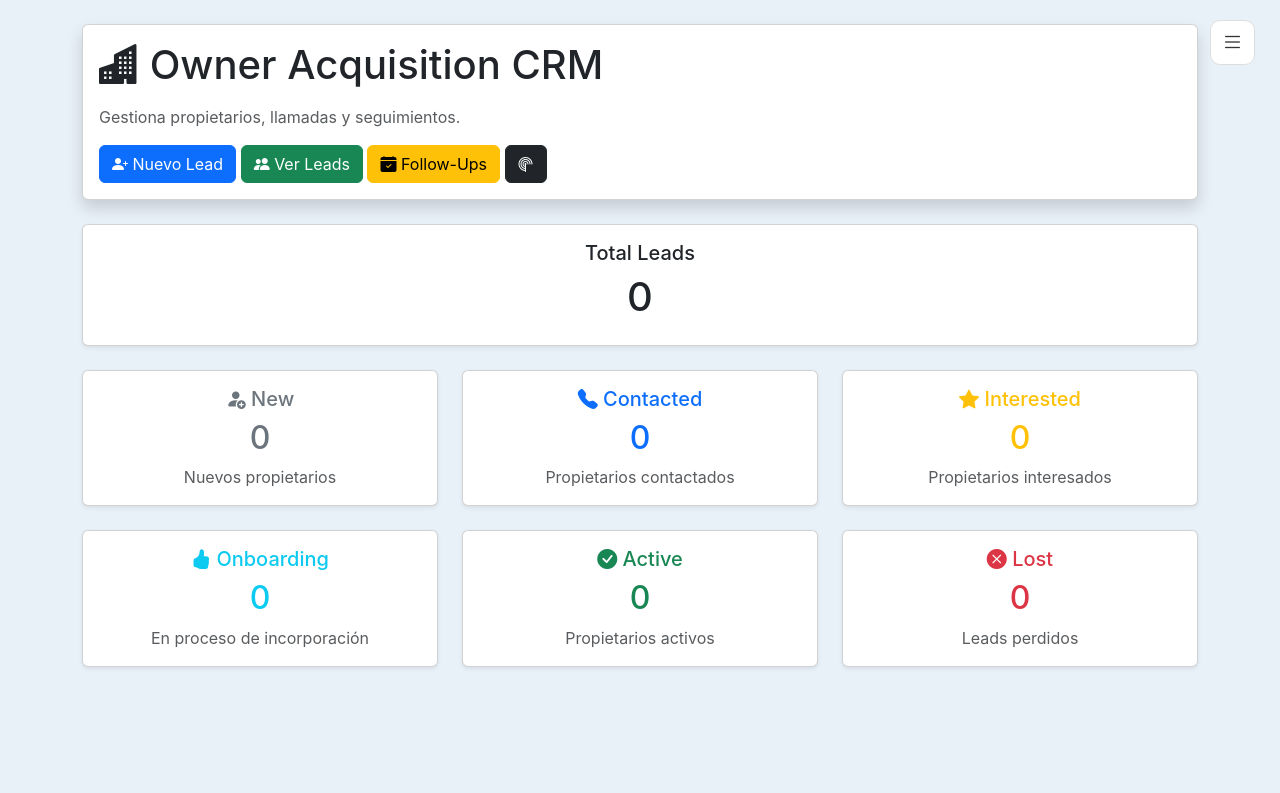
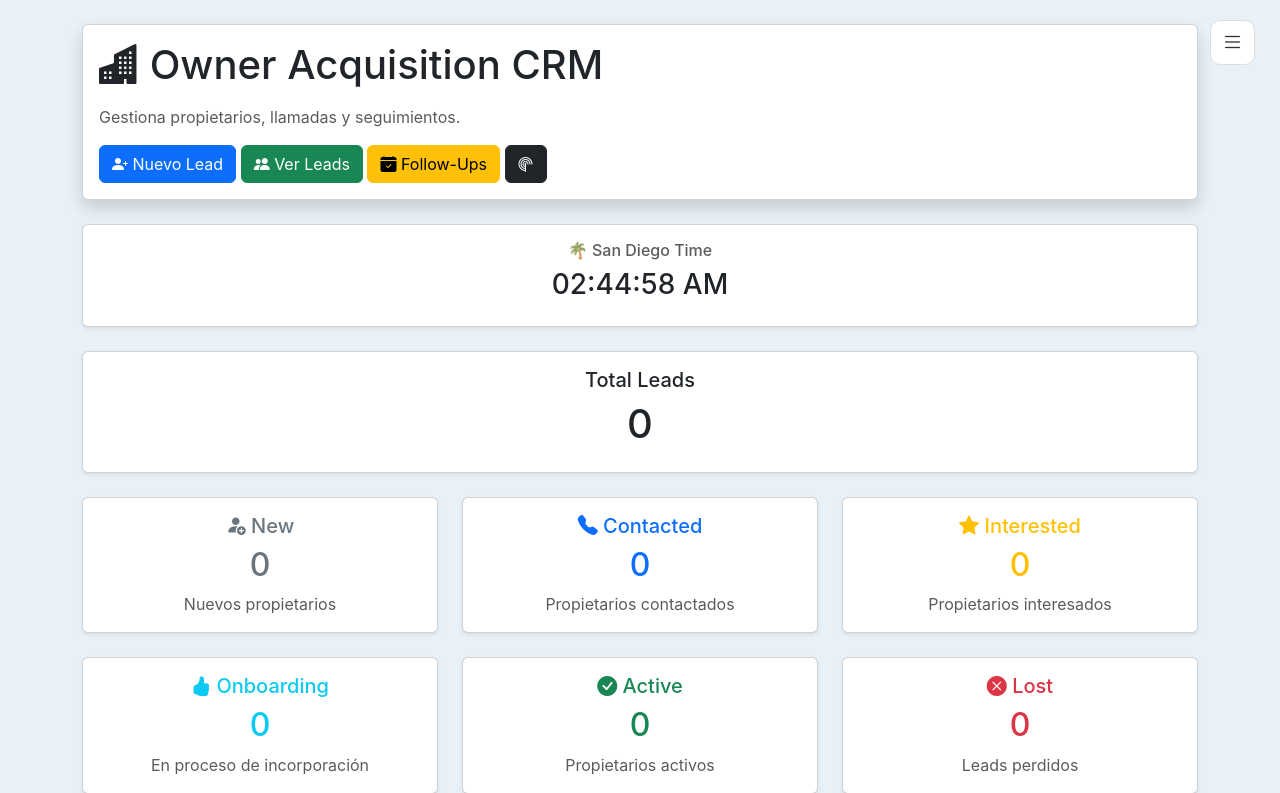
Before and after one commit to danidcr016/owner-acquisition-crm, a Flask app: page / in a window 1280 px wide. Shown: the top 793 px of the page. Run offline with Flask 3, Linux system fonts and the light colour scheme; a user stored in the database is signed in; data comes from the database, SQL or seed files in the repository; data that the repository does not hold is empty.

```diff
--- a/templates/base.html
+++ b/templates/base.html
@@ -206,6 +206,11 @@
     </script>
 
 
+{% block scripts %}
+
+{% endblock %}
+
+
 </body>
 
 </html>
--- a/templates/index.html
+++ b/templates/index.html
@@ -81,10 +81,25 @@ Dashboard - Owner Acquisition CRM
 
 </div>
 
-
 <!-- =========================
      TOTAL
 ========================== -->
+
+<div class="card shadow-sm mb-4">
+
+    <div class="card-body text-center">
+
+        <h6 class="text-muted">
+            🌴 San Diego Time
+        </h6>
+
+        <h3 id="sanDiegoClock">
+            --
+        </h3>
+
+    </div>
+
+</div>
 
 <div class="row mb-4">
 
@@ -365,3 +380,40 @@ Dashboard - Owner Acquisition CRM
 
 
 {% endblock %}
+
+{% block scripts %}
+
+<script>
+
+function updateSanDiegoClock() {
+
+    const options = {
+
+        timeZone: "America/Los_Angeles",
+
+        hour: "2-digit",
+        minute: "2-digit",
+        second: "2-digit"
+
+    };
+
+    const time = new Date().toLocaleTimeString(
+        "en-US",
+        options
+    );
+
+    document.getElementById(
+        "sanDiegoClock"
+    ).textContent = time;
+}
+
+updateSanDiegoClock();
+
+setInterval(
+    updateSanDiegoClock,
+    1000
+);
+
+</script>
+
+{% endblock %}
```
